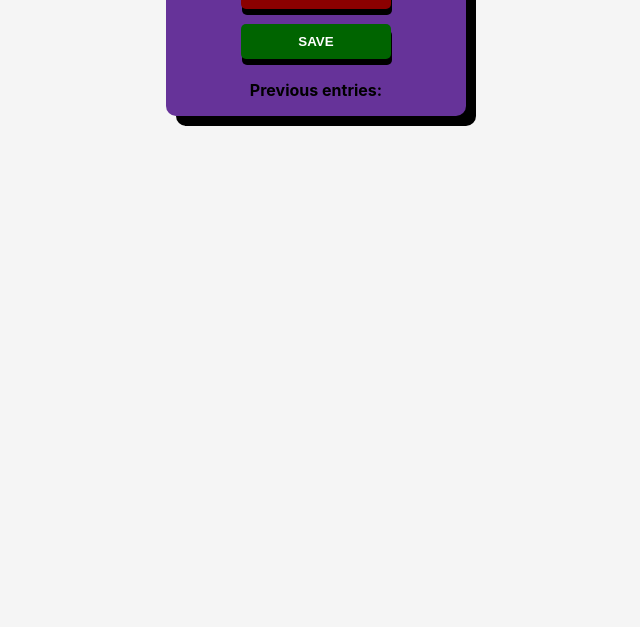
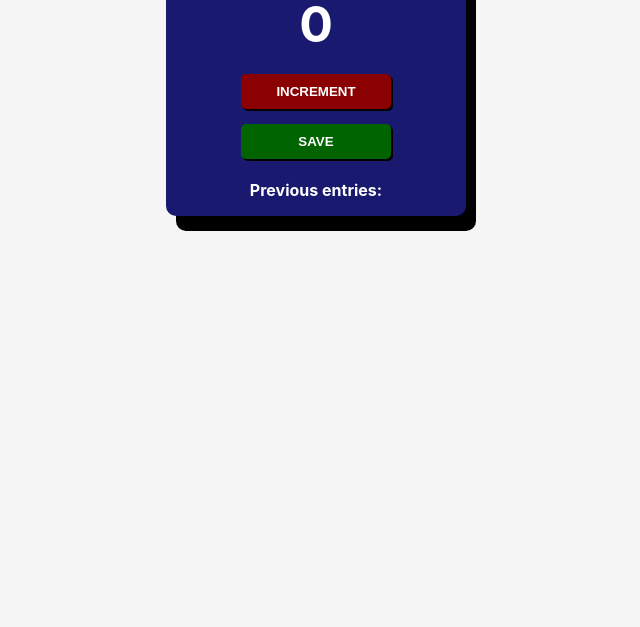
Before and after one commit to pick-alt/counter-app, a plain HTML site: page index.html in a window 1280 px wide. Shown: the part 173-800 px from the top of the page, without its empty margins (324-964 px from the left). Drawn offline with Linux system fonts and the light colour scheme.

Commit message:
Update index.css

```diff
--- a/index.css
+++ b/index.css
@@ -1,6 +1,7 @@
 body {
   background-color: whitesmoke;
-    font-family: -apple-system, BlinkMacSystemFont, 'Segoe UI', Roboto, Oxygen, Ubuntu, Cantarell, 'Open Sans', 'Helvetica Neue', sans-serif;
+  font-family: -apple-system, BlinkMacSystemFont, "Segoe UI", Roboto, Oxygen,
+    Ubuntu, Cantarell, "Open Sans", "Helvetica Neue", sans-serif;
   font-weight: bold;
   text-align: center;
 }
@@ -8,18 +9,17 @@ body {
 h1 {
   margin-top: 10px;
   margin-bottom: 10px;
-
 }
 
 h2 {
   font-size: 50px;
   margin-top: 0;
   margin-bottom: 20px;
-
 }
-h1, h2{
+h1,
+h2,
+p {
   color: white;
-
 }
 button {
   border: none;
@@ -30,39 +30,39 @@ button {
   width: 150px;
   margin-bottom: 5px;
   border-radius: 5px;
-    box-shadow: 1px 6px 0px black;
+  box-shadow: 2px 2px 0px black;
 }
 
 #increment-btn {
   background: darkred;
 }
-#increment-btn:hover{
+#increment-btn:hover {
   background-color: beige;
   color: black;
   cursor: pointer;
+  box-shadow: 5px 6px 0px black;
 }
 #save-btn {
   margin-top: 10px;
   background: darkgreen;
-
 }
-#save-btn:hover{
+#save-btn:hover {
   background-color: beige;
   color: black;
   cursor: pointer;
+  box-shadow: 5px 6px 0px black;
 }
 
-.flex{
-
+.flex {
   display: flex;
   flex-direction: column;
   align-items: center;
-
-
+  justify-content: center;
+  padding: 100px;
 }
-.card{
-       background-color: rebeccapurple;
+.card {
+  background-color: midnightblue;
   width: 300px;
   border-radius: 10px;
-           box-shadow: 10px 10px 0px black;
+  box-shadow: 10px 15px 0px black;
 }
```
Lines whose indentation alone changed are shown as unchanged.
